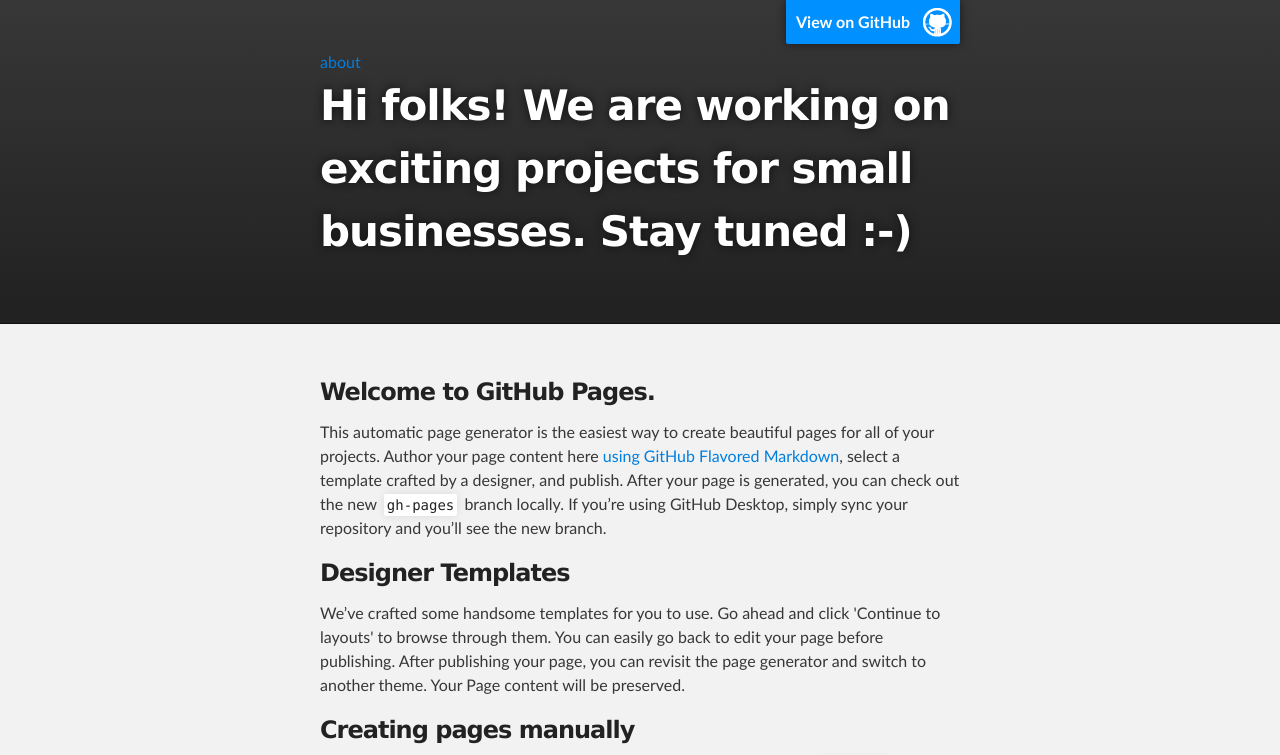
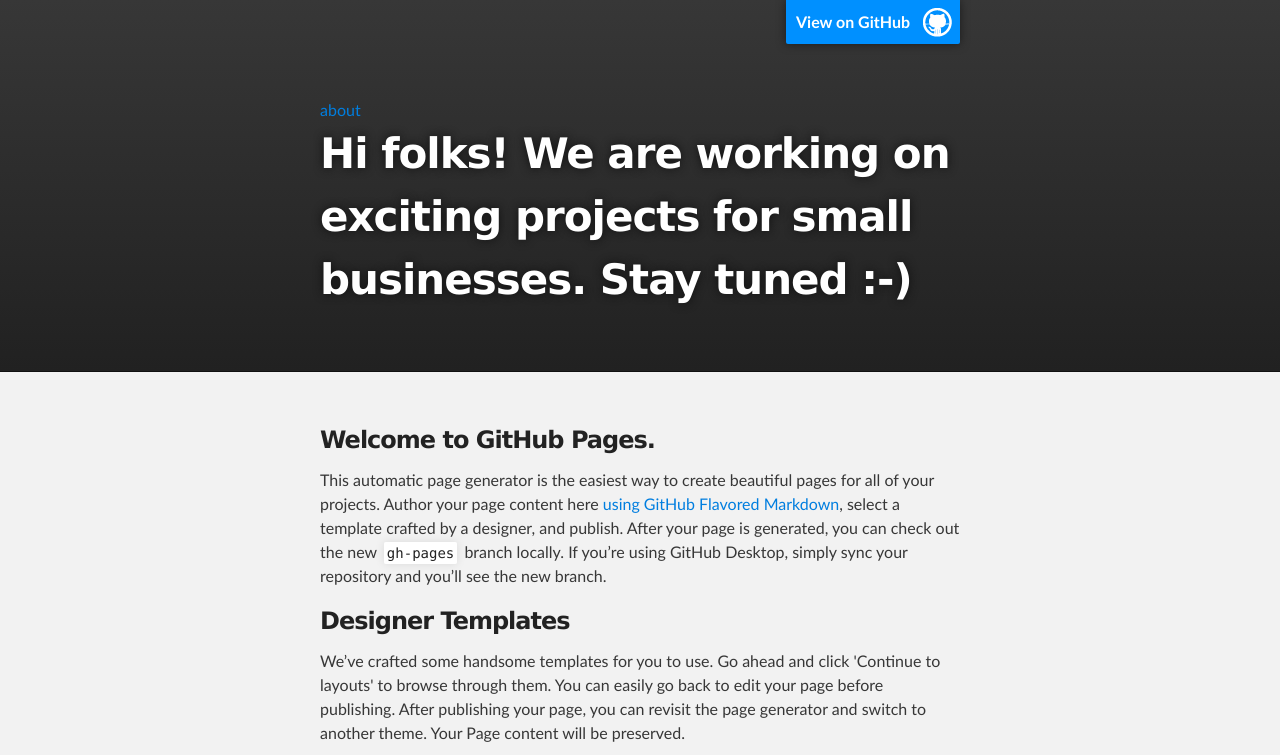
Before and after one commit to widilo/widilo.github.io, a plain HTML site: page index.html in a window 1280 px wide. Shown: the top 755 px of the page. Drawn offline with Linux system fonts and the light colour scheme.

Commit message:
Update index.html

```diff
--- a/index.html
+++ b/index.html
@@ -16,8 +16,8 @@
     <!-- HEADER -->
     <div id="header_wrap" class="outer">
         <header class="inner">
-          <a id="forkme_banner" href="https://github.com/widilo">View on GitHub</a>
-          <a id="link" href="https://widilo.github.com/about.html">about</a>
+          <a id="forkme_banner" href="https://github.com/widilo">View on GitHub</a><br><br>
+          <a id="link" href="https://widilo.github.io/about.html">about</a>
 
           <h1 id="project_title">Hi folks! We are working on exciting projects for small businesses. Stay tuned :-)</h1>
           <h2 id="project_tagline"></h2>
```
